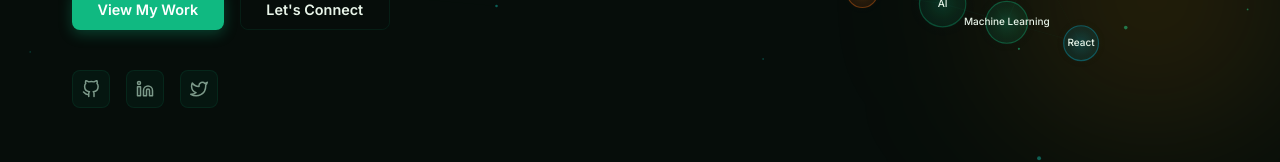
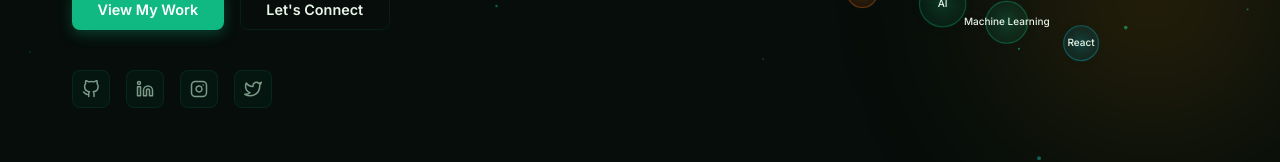
Before and after one commit to jeetam1/Portfolio, a React (Vite) app: page / in a window 1280 px wide. Shown: the part 564-726 px from the top of the page. Built offline with nearby package versions, Linux system fonts and the light colour scheme.

Commit message:
add social links to metadata

```diff
--- a/index.html
+++ b/index.html
@@ -62,7 +62,8 @@
           },
           "sameAs": [
             "https://github.com/jeetam1",
-            "https://www.linkedin.com/in/jeetamsinghyadav"
+            "https://www.linkedin.com/in/jeetamsinghyadav",
+            "https://www.instagram.com/_jeetam_.yadav"
           ]
         },
         {
--- a/src/components/Footer.jsx
+++ b/src/components/Footer.jsx
@@ -44,6 +44,13 @@
                   <path d="M16 8a6 6 0 0 1 6 6v7h-4v-7a2 2 0 0 0-2-2 2 2 0 0 0-2 2v7h-4v-7a6 6 0 0 1 6-6z" />
                   <rect x="2" y="9" width="4" height="12" />
                   <circle cx="4" cy="4" r="2" />
+                </svg>
+              </a>
+              <a href="https://www.instagram.com/_jeetam_.yadav" target="_blank" rel="noopener noreferrer" className="footer-social-link" aria-label="Instagram">
+                <svg width="18" height="18" viewBox="0 0 24 24" fill="none" stroke="currentColor" strokeWidth="2" strokeLinecap="round" strokeLinejoin="round">
+                  <rect x="2" y="2" width="20" height="20" rx="5" ry="5" />
+                  <path d="M16 11.37A4 4 0 1 1 12.63 8 4 4 0 0 1 16 11.37z" />
+                  <line x1="17.5" y1="6.5" x2="17.51" y2="6.5" />
                 </svg>
               </a>
               <a href="#" className="footer-social-link" aria-label="Twitter">
--- a/src/components/Hero.jsx
+++ b/src/components/Hero.jsx
@@ -57,6 +57,13 @@
                 <circle cx="4" cy="4" r="2" />
               </svg>
             </a>
+            <a href="https://www.instagram.com/_jeetam_.yadav" target="_blank" rel="noopener noreferrer" className="hero-social-link" aria-label="Instagram">
+              <svg width="18" height="18" viewBox="0 0 24 24" fill="none" stroke="currentColor" strokeWidth="2" strokeLinecap="round" strokeLinejoin="round">
+                <rect x="2" y="2" width="20" height="20" rx="5" ry="5" />
+                <path d="M16 11.37A4 4 0 1 1 12.63 8 4 4 0 0 1 16 11.37z" />
+                <line x1="17.5" y1="6.5" x2="17.51" y2="6.5" />
+              </svg>
+            </a>
             <a href="#" className="hero-social-link" aria-label="Twitter">
               <svg width="18" height="18" viewBox="0 0 24 24" fill="none" stroke="currentColor" strokeWidth="2" strokeLinecap="round" strokeLinejoin="round">
                 <path d="M23 3a10.9 10.9 0 0 1-3.14 1.53 4.48 4.48 0 0 0-7.86 3v1A10.66 10.66 0 0 1 3 4s-4 9 5 13a11.64 11.64 0 0 1-7 2c9 5 20 0 20-11.5a4.5 4.5 0 0 0-.08-.83A7.72 7.72 0 0 0 23 3z" />
```
